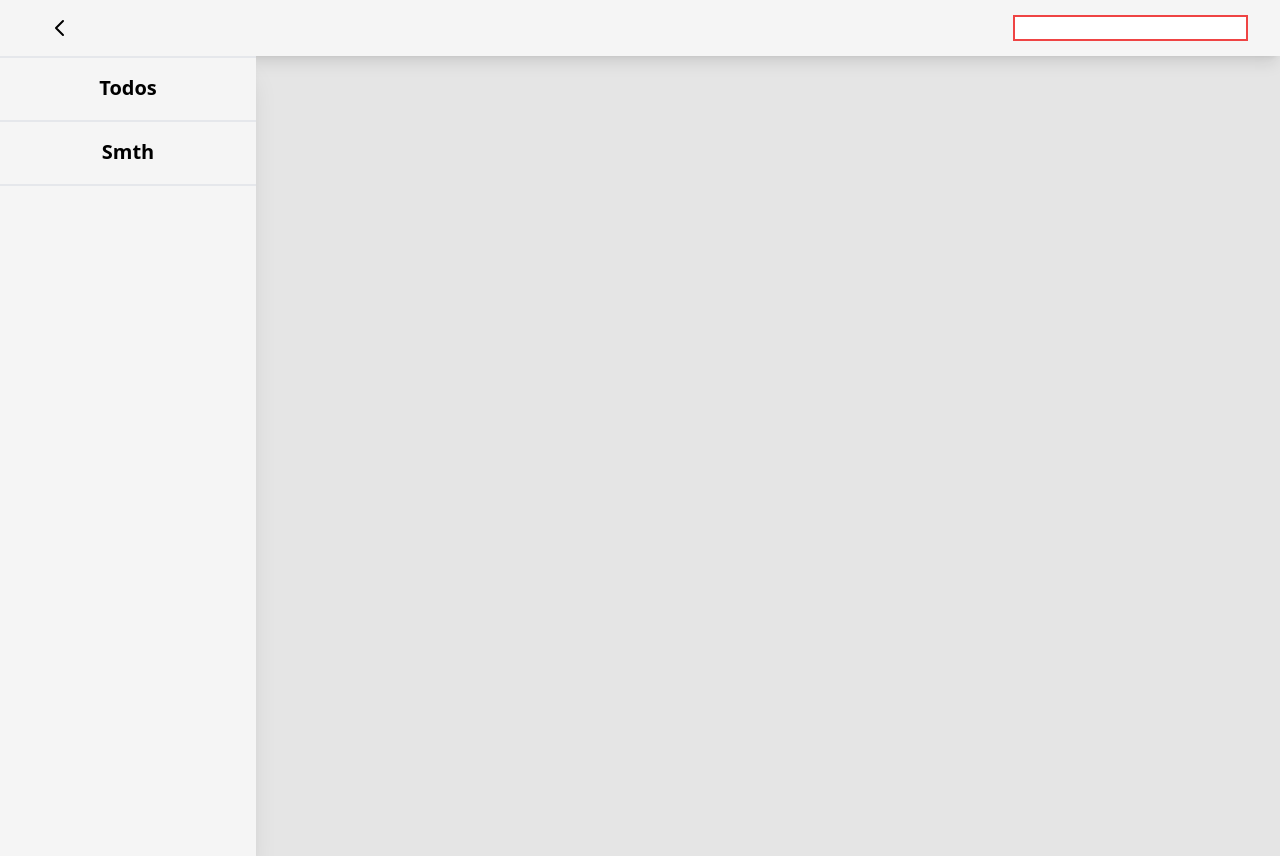
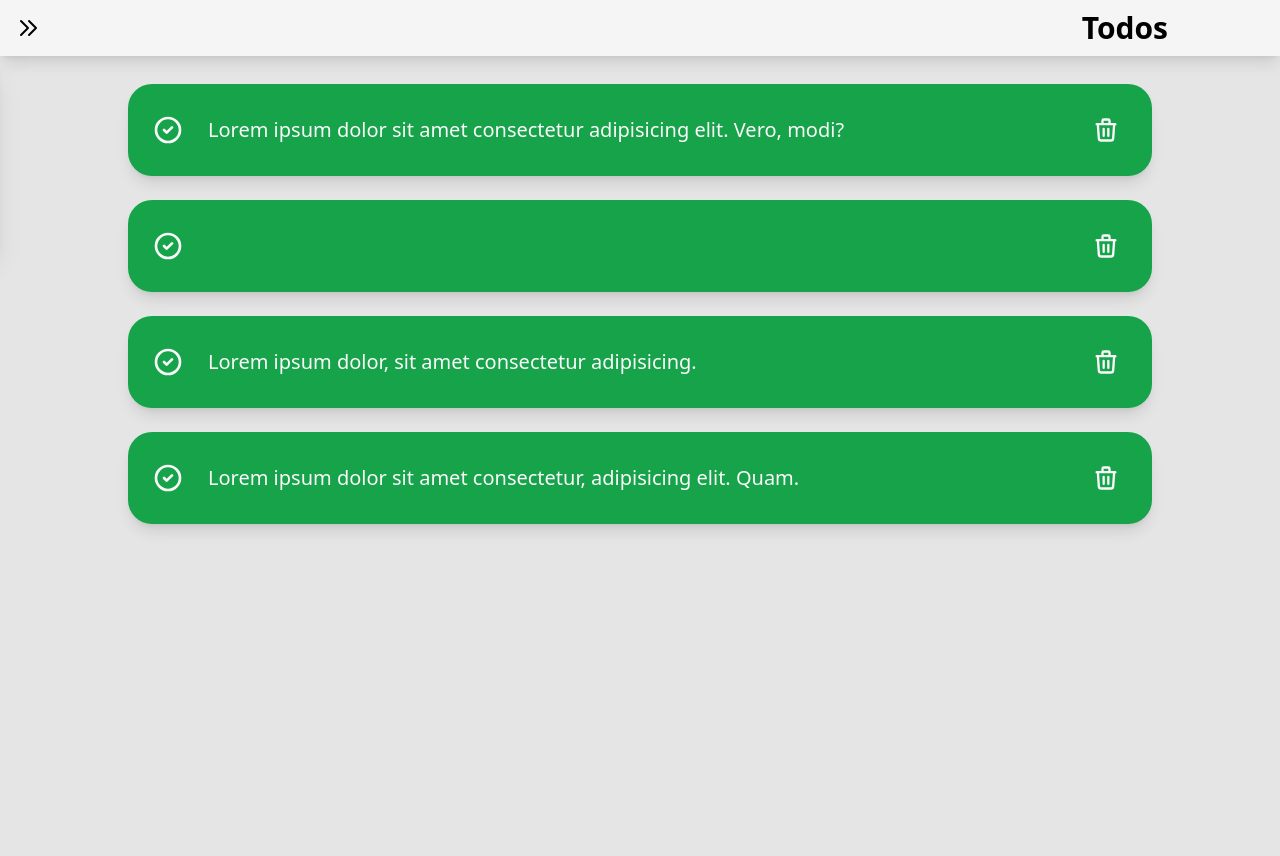
Before and after one commit to KacperHemperek/todo-with-firebase, a React (Create React App) app: page / in a window 1280 px wide. After the commit the page ends 800 px from the top, so only its background shows below. Built offline with nearby package versions, Linux system fonts and the light colour scheme.

Commit message:
adding todolist and todo component updating nav styles

```diff
--- a/src/App.js
+++ b/src/App.js
@@ -1,9 +1,11 @@
 import Header from "./components/header/header.component";
+import Todos from "./routes/todos/todos.component";
 
 function App() {
   return (
     <div>
       <Header />
+      <Todos />
     </div>
   );
 }
--- a/src/components/header/header.component.jsx
+++ b/src/components/header/header.component.jsx
@@ -6,8 +6,8 @@ const Header = () => {
   const [openedNav, setOpenedNav] = useState(false);
 
   return (
-    <div className="bg-neutral-100 shadow-lg relative ">
-      <div className="flex items-center justify-between px-8">
+    <div className="bg-neutral-100 shadow-lg">
+      <div className="flex items-center justify-between ">
         <button className="p-4" onClick={() => setOpenedNav(!openedNav)}>
           <svg
             xmlns="http://www.w3.org/2000/svg"
@@ -22,11 +22,14 @@ const Header = () => {
             <path
               strokeLinecap="round"
               strokeLinejoin="round"
-              d="M9 5l7 7-7 7"
+              d="M11 19l-7-7 7-7m8 14l-7-7 7-7"
             />
           </svg>
         </button>
-        <input type="text" className="h-1/2 border-2 border-red-500" />
+        <div>
+          <h1 className="text-3xl font-semibold mx-6 md:mx-28">Todos</h1>
+        </div>
+        {/* <input type="text" className="h-1/2 border-2 border-red-500" /> */}
       </div>
       <NavMenu openedNav={openedNav} />
     </div>
--- a/src/components/nav-link/nav-/link.component.jsx
+++ /dev/null
@@ -1,11 +0,0 @@
-import React from "react";
-
-const NavLink = ({ children }) => {
-  return (
-    <div className="text-center align-middle h-16 p-4 text-xl font-semibold border-b-2 hover:font-bold hover:text-2xl transition-all ">
-      {children}
-    </div>
-  );
-};
-
-export default NavLink;
--- /dev/null
+++ b/src/components/nav-link/nav-link/nav-link.component.jsx
@@ -0,0 +1,11 @@
+import React from "react";
+
+const NavLink = ({ children }) => {
+  return (
+    <div className="text-center text-2xl align-middle h-16 p-4 text-xl font-semibold border-b-2 hover:text-2xl hover:cursor-pointer hover:bg-neutral-800 hover:text-neutral-50  transition-all ">
+      {children}
+    </div>
+  );
+};
+
+export default NavLink;
--- a/src/components/nav-menu/nav-menu.component.jsx
+++ b/src/components/nav-menu/nav-menu.component.jsx
@@ -1,15 +1,16 @@
 import React from "react";
-import NavLink from "../nav-link/nav-/link.component";
+import NavLink from "../nav-link/nav-link/nav-link.component";
 
 const NavMenu = ({ openedNav }) => {
   return (
     <nav
-      className={`absolute shadow-xl transition-all bg-neutral-100 w-1/2 h-screen md:w-1/5 border-t-2 ${
-        openedNav && "-translate-x-full"
+      className={`absolute shadow-xl transition-all bg-neutral-100 w-1/2  md:w-1/5 border-t-2 ${
+        !openedNav && "-translate-x-full"
       }`}
     >
-      <NavLink>Todos</NavLink>
-      <NavLink>Smth</NavLink>
+      <NavLink className="">Todos</NavLink>
+      <NavLink>Notes</NavLink>
+      <NavLink>About</NavLink>
     </nav>
   );
 };
--- /dev/null
+++ b/src/components/todo/todo.component.jsx
@@ -0,0 +1,71 @@
+import React, { useState } from "react";
+
+const Todo = ({ message }) => {
+  const [checked, setChecked] = useState(true);
+
+  return (
+    <div
+      className={`flex p-4 md:p-6 my-3 w-4/5 items-center rounded-3xl shadow-lg hover:cursor-pointer ${
+        checked
+          ? "bg-green-600 text-neutral-50"
+          : "bg-neutral-100 text-neutral-900"
+      }`}
+    >
+      <div>
+        {checked ? (
+          <svg
+            xmlns="http://www.w3.org/2000/svg"
+            className="h-8 w-8"
+            fill="none"
+            viewBox="0 0 24 24"
+            stroke="currentColor"
+            strokeWidth={2}
+          >
+            <path
+              strokeLinecap="round"
+              strokeLinejoin="round"
+              d="M9 12l2 2 4-4m6 2a9 9 0 11-18 0 9 9 0 0118 0z"
+            />
+          </svg>
+        ) : (
+          <svg
+            xmlns="http://www.w3.org/2000/svg"
+            className="h-8 w-8"
+            fill="none"
+            viewBox="0 0 24 24"
+            stroke="currentColor"
+            strokeWidth={2}
+          >
+            <path
+              strokeLinecap="round"
+              strokeLinejoin="round"
+              d="M15 12H9m12 0a9 9 0 11-18 0 9 9 0 0118 0z"
+            />
+          </svg>
+        )}
+      </div>
+
+      <span className=" flex justify-between w-full items-center">
+        <div className="ml-6 text-base md:text-xl">{message}</div>
+        <span className="p-2 transition-all hover:text-neutral-50 hover:bg-red-600 rounded-full">
+          <svg
+            xmlns="http://www.w3.org/2000/svg"
+            className="h-7 w-7  "
+            fill="none"
+            viewBox="0 0 24 24"
+            stroke="currentColor"
+            strokeWidth={2}
+          >
+            <path
+              strokeLinecap="round"
+              strokeLinejoin="round"
+              d="M19 7l-.867 12.142A2 2 0 0116.138 21H7.862a2 2 0 01-1.995-1.858L5 7m5 4v6m4-6v6m1-10V4a1 1 0 00-1-1h-4a1 1 0 00-1 1v3M4 7h16"
+            />
+          </svg>
+        </span>
+      </span>
+    </div>
+  );
+};
+
+export default Todo;
--- /dev/null
+++ b/src/routes/todos/todos.component.jsx
@@ -0,0 +1,17 @@
+import React from "react";
+import Todo from "../../components/todo/todo.component";
+
+const Todos = () => {
+  return (
+    <div className="flex flex-col items-center ">
+      <div className="flex flex-col items-center w-full first:mt-4">
+        <Todo message="Lorem ipsum dolor sit amet consectetur adipisicing elit. Vero, modi?" />
+        <Todo message="" />
+        <Todo message="Lorem ipsum dolor, sit amet consectetur adipisicing." />
+        <Todo message="Lorem ipsum dolor sit amet consectetur, adipisicing elit. Quam." />
+      </div>
+    </div>
+  );
+};
+
+export default Todos;
```
